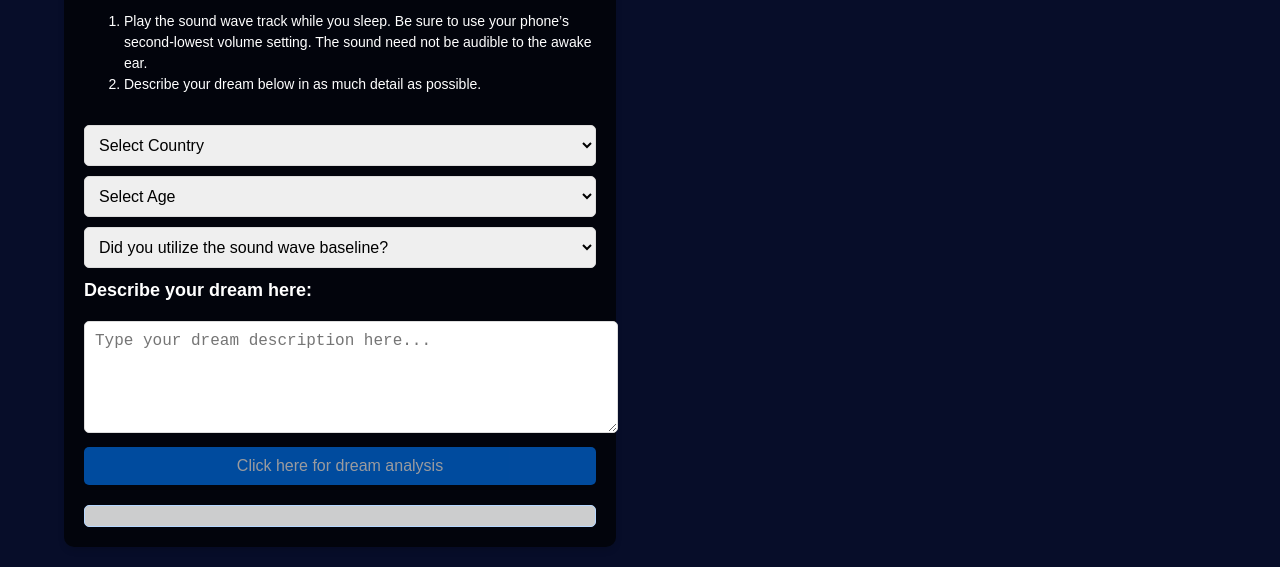
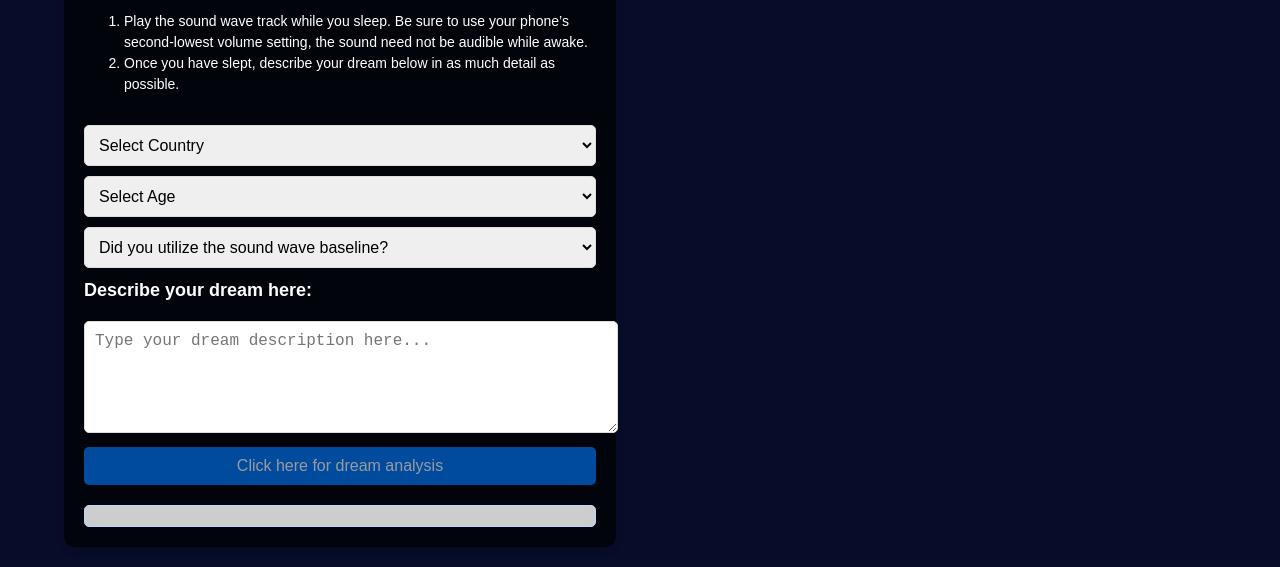
Before and after one commit to artificialname/DreamSpace, a plain HTML site: page index.html in a window 1280 px wide. Shown: the part 233-800 px from the top of the page. Drawn offline with Linux system fonts and the light colour scheme.

Commit message:
Update index.html

```diff
--- a/index.html
+++ b/index.html
@@ -100,8 +100,8 @@
             <h1>Soundwave Dream Analysis</h1>
             <p>For optimal results:</p>
             <ol>
-                <li>Play the sound wave track while you sleep. Be sure to use your phone’s second-lowest volume setting. The sound need not be audible to the awake ear.</li>
-                <li>Describe your dream below in as much detail as possible.</li>
+                <li>Play the sound wave track while you sleep. Be sure to use your phone’s second-lowest volume setting, the sound need not be audible while awake.</li>
+                <li>Once you have slept, describe your dream below in as much detail as possible.</li>
             </ol>
         </div>
         <div class="dropdown-container">
```
